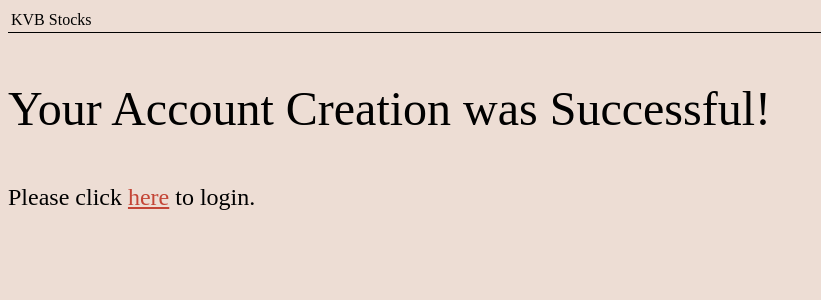
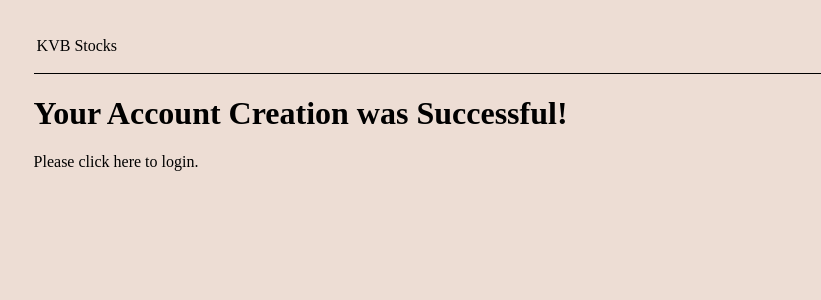
Before and after one commit to vincenzo100/Stock-Trading-System, a Django app: template frontend/user/templates/user-acc.html in a window 1280 px wide. Shown: the top 300 px of the page, without its empty margins (0-821 px from the left). Run offline with Django 5.2, Linux system fonts and the light colour scheme; the template is opened without the code that fills it, so the values that code supplies are empty; some web fonts are replaced.

Commit message:
Update user-acc.html

```diff
--- a/frontend/user/templates/user-acc.html
+++ b/frontend/user/templates/user-acc.html
@@ -1,24 +1,25 @@
 <html>
     <head>
         <meta charset="utf-8">
-        <title>KVB Stocks - Account Creation Successful</title>
-        <link rel="stylesheet" href="/admin/user-acc-styles.css"> <!-- Fixed path -->
+        <title>KVB Stocks - Create Account</title>
+        <link rel="stylesheet" href="user-acc-layout.css">
+        <link rel="stylesheet" href="user-acc-styles.css">
+        <link rel="stylesheet" href="nav-bar.css">
+        <script type="text/javascript" src="conf.js" defer></script>
     </head>
     <header>
         <table class="logo">
-            <td>KVB Stocks</td>
+            <td>
+                KVB Stocks
+            <td>
         </table>
     </header>
     <body>
-        <div class="container">
-            <div class="head1">
-                <p>Your Account Creation was Successful!</p>
-            </div>
-            <div class="description">
-                <p>
-                    Please click <a href="/user-login.html">here</a> to login. <!-- Fixed path -->
-                </p>
-            </div>
-        </div>
+        <h1 class="conf">
+            Your Account Creation was Successful!
+        </h1>
+        <p>
+            Please click <a href="user-login.html">here</a> to login.
+        </p>
     </body>
 </html>
```
